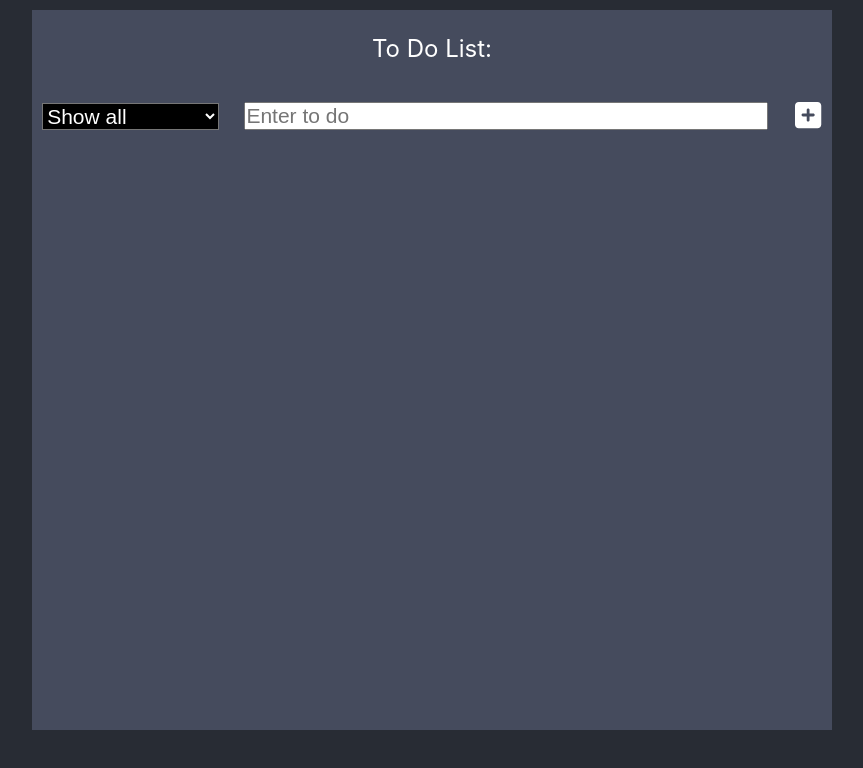
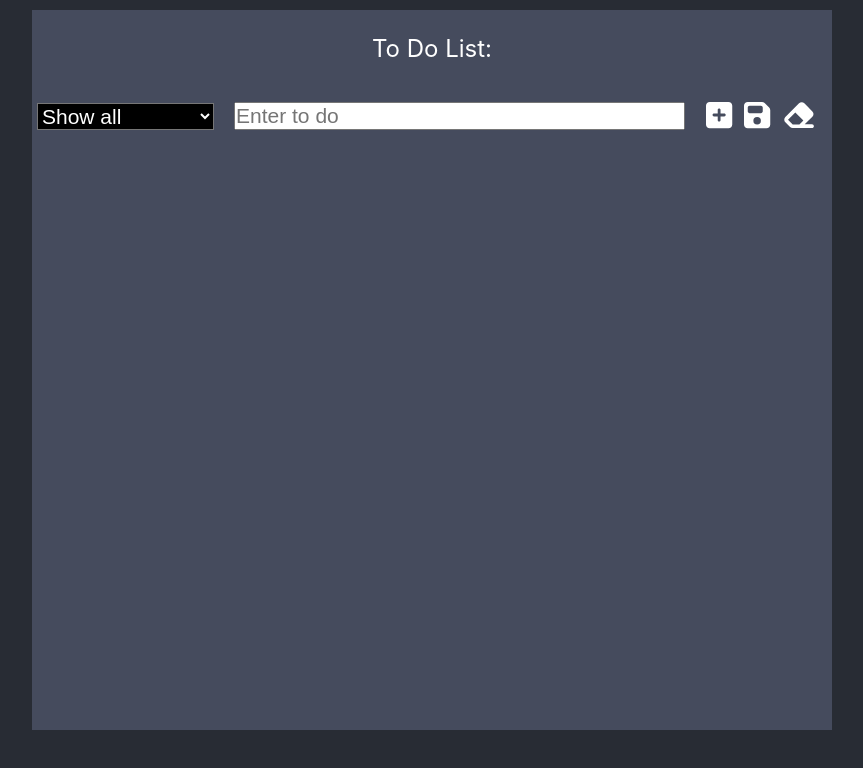
Before and after one commit to AnastasiaOwl/my-ToDoList, a React (Create React App) app: page / in a window 1280 px wide. Shown: the top 768 px of the page, without its empty margins (208-1071 px from the left). Built offline with nearby package versions, Linux system fonts and the light colour scheme.

Commit message:
add function to save to local storage and clear it

```diff
--- a/src/ToDoComponent.js
+++ b/src/ToDoComponent.js
@@ -1,9 +1,9 @@
 import React from 'react';
-import {useState} from 'react';
+import {useState, useEffect} from 'react';
 import ToDoItem from './ToDoItem';
 import  './style/ToDo.css';
 import { FontAwesomeIcon } from '@fortawesome/react-fontawesome';
-import { faPlusSquare} from '@fortawesome/free-solid-svg-icons';
+import { faPlusSquare, faFloppyDisk, faEraser} from '@fortawesome/free-solid-svg-icons';
 import Select from './Select';
 import { v4 as uuidv4 } from 'uuid';
 
@@ -14,6 +14,13 @@ const [selectedFilter, setSelectedFilter] = useState('Show all');
 const selectOptions =[{id: 1, value:'Show all'},
 {id:2, value:'Show in process'},
 {id:3, value:'Show crossed'},];
+
+useEffect(() => {
+  const storedTodos = JSON.parse(localStorage.getItem('todos'));
+  if (storedTodos) {
+    setTodos(storedTodos);
+  }
+}, []);
 
 const onClickAdd = (input) => {
   if (input.trim().length < 3) {
@@ -72,6 +79,15 @@ const filteredTodos = todos.filter((todo) => {
   }
 });
 
+const onClickSave=()=>{
+    localStorage.setItem('todos', JSON.stringify(todos));
+    alert('Todos saved to localStorage!');
+};
+
+const onClickClear=()=>{
+  localStorage.removeItem('todos');
+  setTodos([]);
+}
 
 return (
 <>
@@ -85,8 +101,11 @@ return (
           />
         <input className='input'  placeholder="Enter to do" onKeyDown ={onEnterHendler} onChange = {onChangeAddInput} value={input}/>
         <button className='button' onClick = { () => onClickAdd(input)}><FontAwesomeIcon icon={faPlusSquare}/></button>
+        <button className='button' onClick={()=> onClickSave()}><FontAwesomeIcon icon={faFloppyDisk}/></button>
+        <button className='deleteButton'onClick={()=>onClickClear()}><FontAwesomeIcon icon={faEraser}/></button>
         </div>
         <ToDoItem todos={filteredTodos} onCheckHandler={onCheckHandler} onClickDelete ={onClickDelete} />
+
       </div>
     </>
   );
--- a/src/style/ToDo.css
+++ b/src/style/ToDo.css
@@ -7,6 +7,18 @@
 }
 .button:hover {
     color: rgb(80, 255, 98);
+  }
+
+  .deleteButton {
+    background-color: transparent;
+    border: none;
+    color: rgb(255, 255, 255);
+    cursor: pointer;
+    font-size: 30px;
+  }
+
+  .deleteButton:hover {
+    color: rgb(255, 0, 0);
   }
 
 .input{
```
